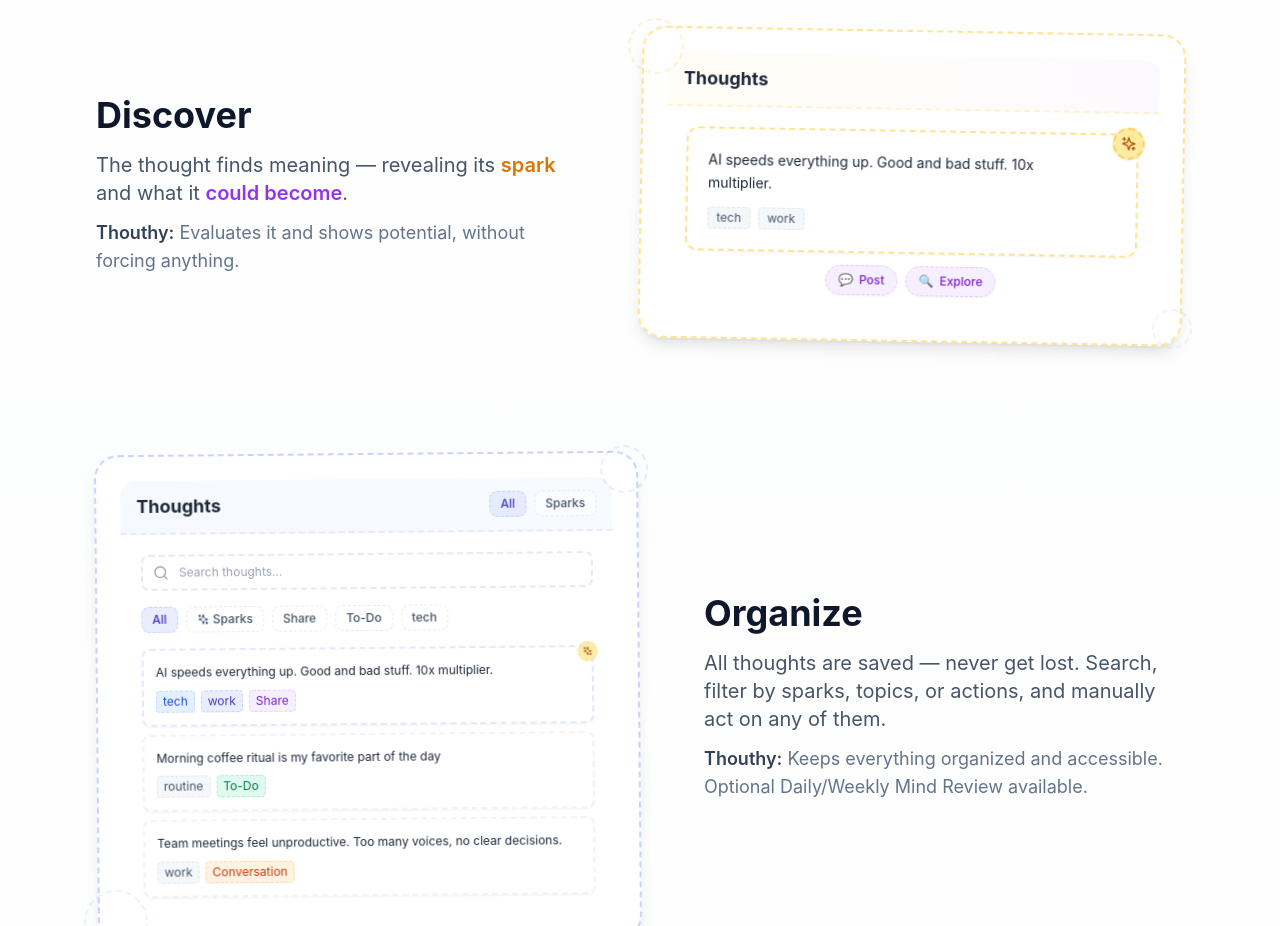
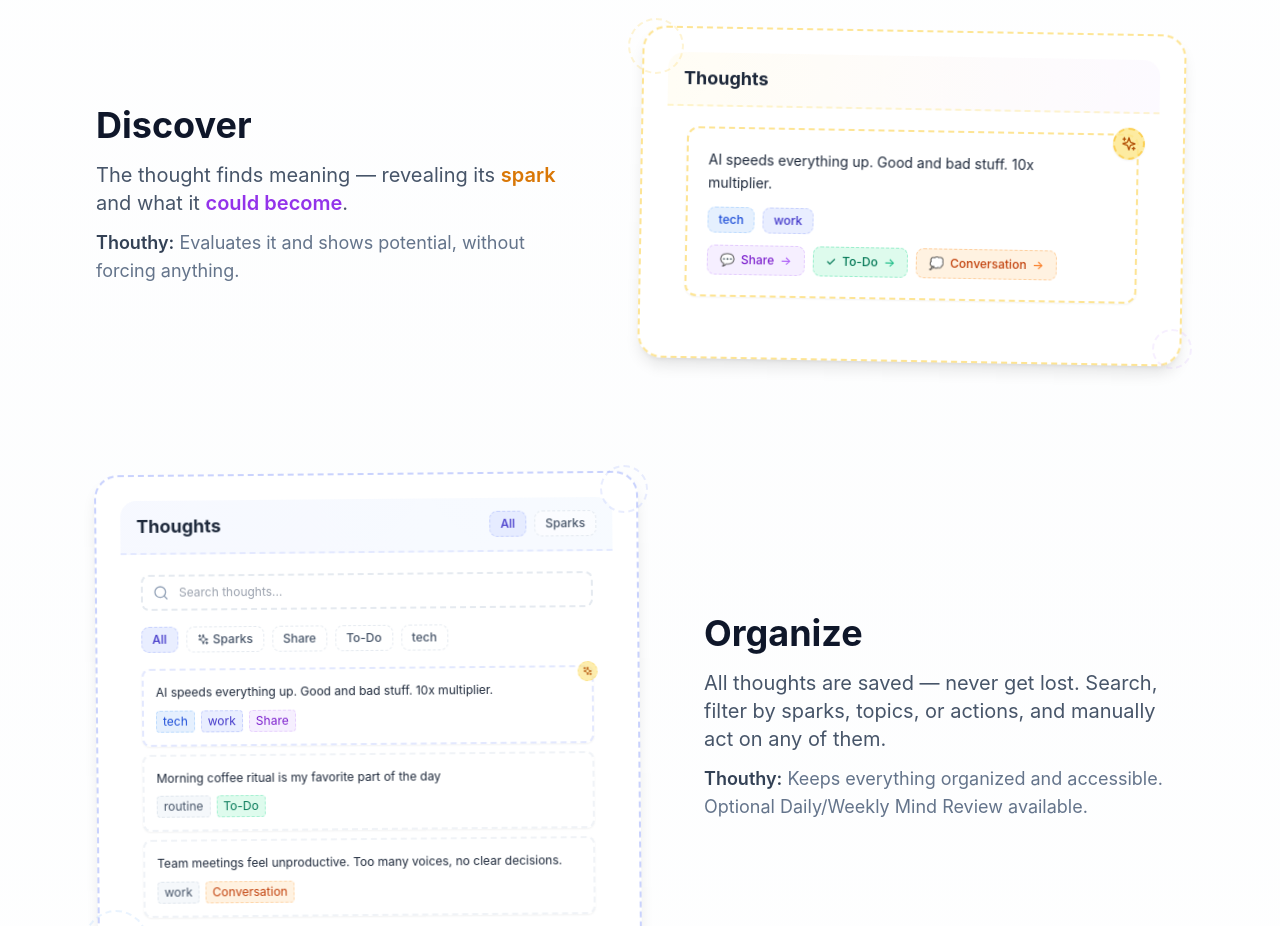
Before and after one commit to ovidon83/mindnestapp, a React (Vite) app: page / in a window 1280 px wide. Shown: the part 2020-2946 px from the top of the page. Built offline with nearby package versions, Linux system fonts and the light colour scheme; no server answers.

Commit message:
Update Discover: thought card with raw thought, topic pills, spark icon, potential CTAs (Share, To-Do, Conversation)

```diff
--- a/src/components/CaptureView.tsx
+++ b/src/components/CaptureView.tsx
@@ -620,28 +620,45 @@ const CaptureView: React.FC<CaptureViewProps> = ({ onOrganizeClick }) => {
                           <h3 className="text-lg font-bold text-slate-800">Thoughts</h3>
                         </div>
                         <div className="p-5">
-                          <div className="bg-white rounded-xl border-2 border-dashed border-amber-300/60 p-5 shadow-sm mb-3 relative">
-                            {/* Spark indicator - top right corner */}
-                            <div className="absolute -top-2 -right-2 w-8 h-8 bg-amber-200/80 rounded-full flex items-center justify-center border-2 border-dashed border-amber-400/60 shadow-sm">
+                          {/* Thought Card */}
+                          <div className="bg-white rounded-xl border-2 border-dashed border-amber-300/60 p-5 shadow-sm mb-4 relative">
+                            {/* 3. Spark icon - top right (can be clicked to add manually) */}
+                            <button className="absolute -top-2 -right-2 w-8 h-8 bg-amber-200/80 rounded-full flex items-center justify-center border-2 border-dashed border-amber-400/60 shadow-sm hover:bg-amber-300/80 transition-colors">
                               <Sparkles className="w-4 h-4 text-amber-700" />
-                            </div>
-                            <p className="text-slate-800 text-sm leading-relaxed mb-3 pr-6">
+                            </button>
+
+                            {/* 1. Raw thought */}
+                            <p className="text-slate-800 text-sm leading-relaxed mb-3 pr-8">
                               AI speeds everything up. Good and bad stuff. 10x multiplier.
                             </p>
-                            <div className="flex items-center gap-2 flex-wrap">
-                              <span className="px-2 py-0.5 bg-slate-100/70 text-slate-600 text-xs rounded border border-dashed border-slate-300/50">tech</span>
-                              <span className="px-2 py-0.5 bg-slate-100/70 text-slate-600 text-xs rounded border border-dashed border-slate-300/50">work</span>
+
+                            {/* 2. AI-based topic pills */}
+                            <div className="flex items-center gap-2 mb-3 flex-wrap">
+                              <span className="px-2.5 py-1 bg-blue-100/70 text-blue-700 rounded-lg text-xs font-medium border border-dashed border-blue-300/50">
+                                tech
+                              </span>
+                              <span className="px-2.5 py-1 bg-indigo-100/70 text-indigo-700 rounded-lg text-xs font-medium border border-dashed border-indigo-300/50">
+                                work
+                              </span>
                             </div>
-                          </div>
-                          {/* Potential tags - floating style */}
-                          <div className="flex flex-wrap gap-2 justify-center">
-                            <div className="px-3 py-1.5 bg-purple-100/70 text-purple-700 rounded-full text-xs font-medium border border-dashed border-purple-300/60 shadow-sm flex items-center gap-1.5">
-                              <span>💬</span>
-                              <span>Post</span>
-                            </div>
-                            <div className="px-3 py-1.5 bg-purple-100/70 text-purple-700 rounded-full text-xs font-medium border border-dashed border-purple-300/60 shadow-sm flex items-center gap-1.5">
-                              <span>🔍</span>
-                              <span>Explore</span>
+
+                            {/* 4. AI-based potential buttons/pills with CTA */}
+                            <div className="flex flex-wrap gap-2">
+                              <button className="px-3 py-1.5 bg-purple-100/70 text-purple-700 rounded-lg text-xs font-medium border border-dashed border-purple-300/60 hover:bg-purple-200/70 transition-colors flex items-center gap-1.5">
+                                <span>💬</span>
+                                <span>Share</span>
+                                <span className="text-purple-500">→</span>
+                              </button>
+                              <button className="px-3 py-1.5 bg-emerald-100/70 text-emerald-700 rounded-lg text-xs font-medium border border-dashed border-emerald-300/60 hover:bg-emerald-200/70 transition-colors flex items-center gap-1.5">
+                                <span>✓</span>
+                                <span>To-Do</span>
+                                <span className="text-emerald-500">→</span>
+                              </button>
+                              <button className="px-3 py-1.5 bg-orange-100/70 text-orange-700 rounded-lg text-xs font-medium border border-dashed border-orange-300/60 hover:bg-orange-200/70 transition-colors flex items-center gap-1.5">
+                                <span>💭</span>
+                                <span>Conversation</span>
+                                <span className="text-orange-500">→</span>
+                              </button>
                             </div>
                           </div>
                         </div>
```
